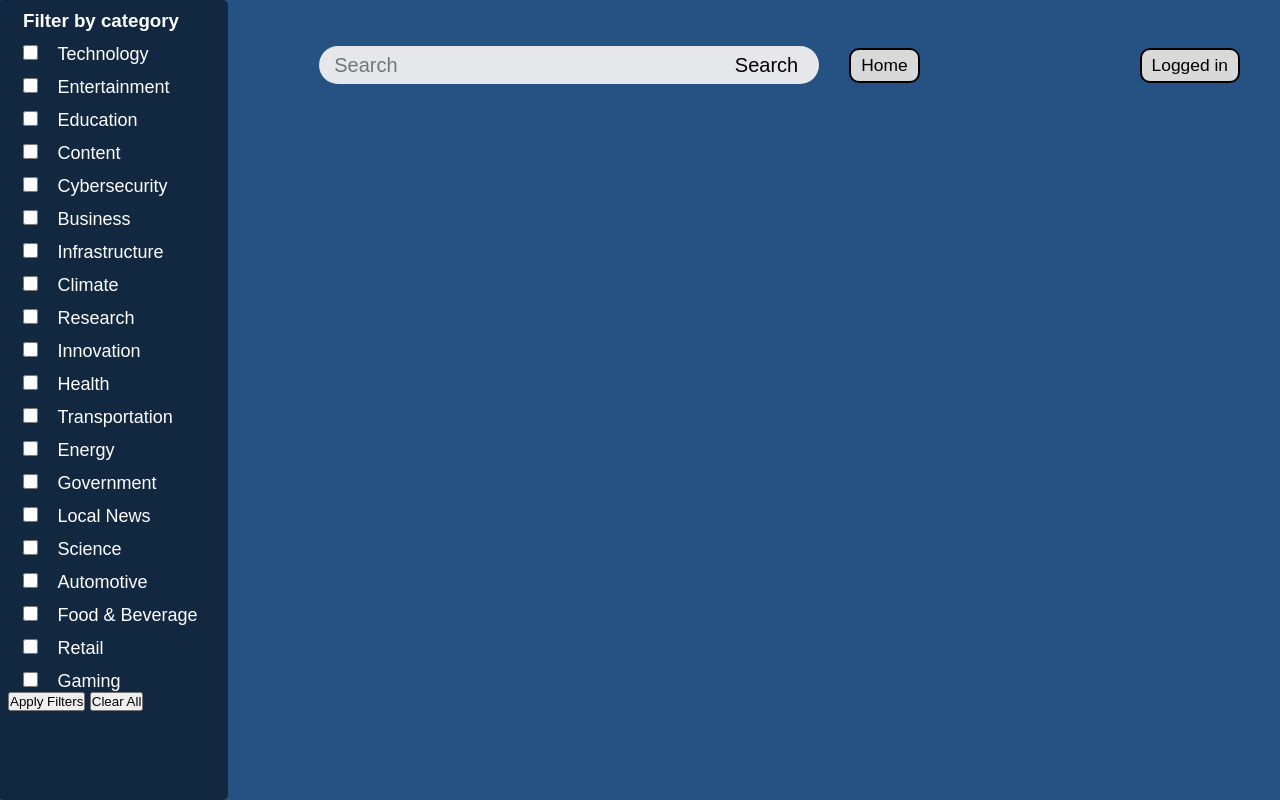
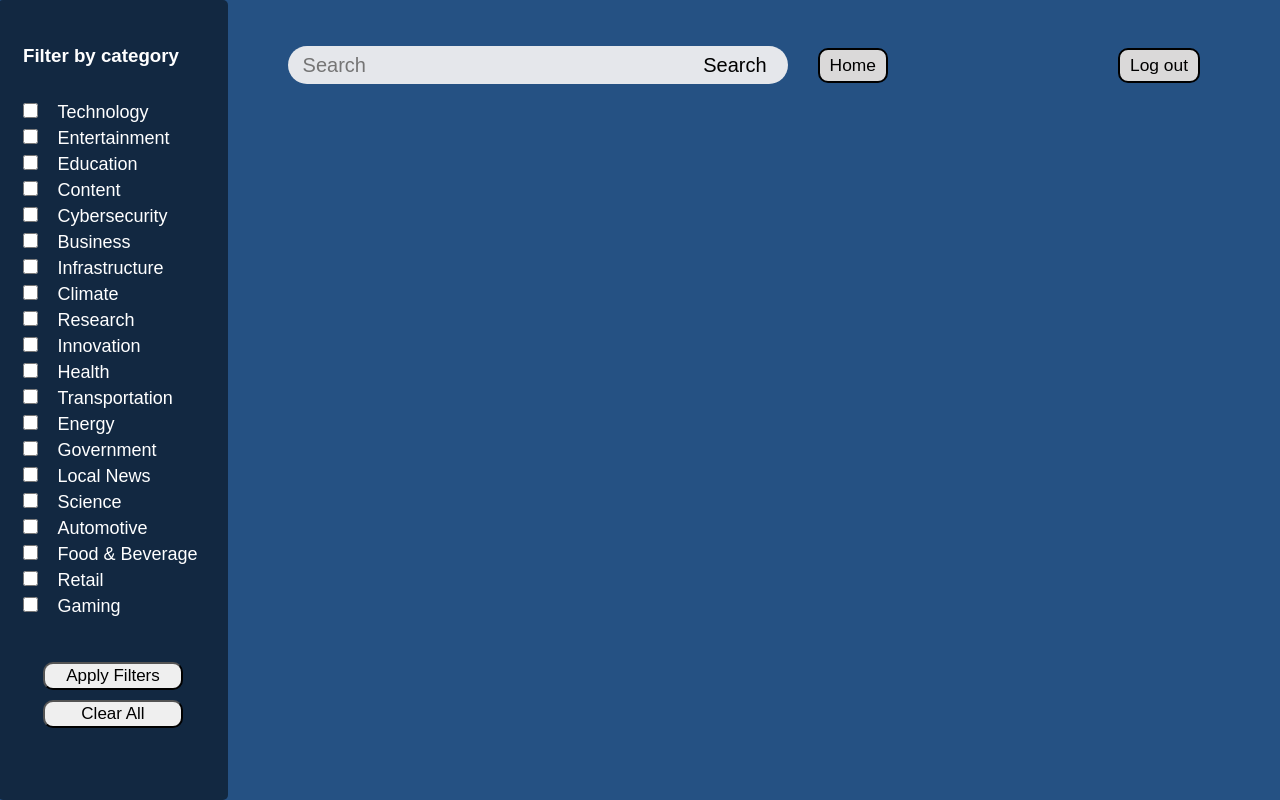
Before and after one commit to Olando07/WEBD2_finalProject, a PHP site: page / in a window 1280 px wide. Run offline with PHP 8.4, Linux system fonts and the light colour scheme; data that the repository does not hold is empty.

Commit message:
Improve navbar and comments UI, update styles
Added a consistent navigation bar to fullpost.php, updated the comments section with a heading, and improved markup structure in index.php. Enhanced main.css to support the new navbar and comments styles, adjusted category filter and button styling, and improved layout consistency across pages.

```diff
--- a/index.php
+++ b/index.php
@@ -13,6 +13,7 @@ if(!empty($selectedCategories)){
     $posts=$db->query('SELECT * FROM posts ORDER BY time_created DESC');
 }
 
+// Array of categories
 $categories = [
     'Technology',
     'Entertainment',
@@ -53,7 +54,9 @@ $categories = [
                 <div class="category-filters">
                     <h3>Filter by category</h3>
 
+                    <!-- Categories users can select -->
                     <?php foreach($categories as $category):?>
+                        <!-- Individual category checkbox container -->
                         <div class="category">
                             <input type="checkbox" name="selected_categories[]" value="<?= $category?>" id="<?= $category?>" <?= in_array($category, $selectedCategories) ? 'checked' : '' ?>>
                             <label for="<?= $category?>"><?= $category?></label>
@@ -61,7 +64,9 @@ $categories = [
                     <?php endforeach ?>
 
                     <div class="form-actions">
+                        <!-- Submit button to apply the filters -->
                         <input type="submit" value="Apply Filters" class="filter-btn">
+                        <!-- Clear button to remove filters -->
                         <input type="submit" value="Clear All" onclick="clearAll()">
                     </div>
                 </div>
@@ -73,23 +78,23 @@ $categories = [
                     <input type="text" placeholder="Search" id="search-bar">
                     <input type="submit" value="Search" id="search-btn">
                 </div>
+                <!-- Link to home page -->
                 <a href="index.php" id="homepage">Home</a>
-                <a href="login.php" id="loginStatus">Logged in</a>
+                <!-- Log out button -->
+                <a href="login.php" id="loginStatus">Log out</a>
             </nav>
         </div>
         <div class="news-posts">
-
+             <!-- PHP for fetching posts -->
             <?php while($row = $posts->fetch(PDO::FETCH_ASSOC)):?>
-
-                 <!-- TODO: link the search of the database by category -->
+                <!-- Check if the current post has a category assigned -->
                 <?php if($row['category']):?>
+                    <!-- Container div for each individual post -->
                     <div class="posts">
                         <h3 class="title">
                             <?= $row['title']?>
                         </h3>
-
                         <p><?= $row['report']?></p>
-
                         <a href="fullpost.php?id=<?= $row['post_id']?>" class="fullpost">Read the full news post →</a>
                     </div>
                 <?php endif?>
@@ -97,6 +102,7 @@ $categories = [
         </div>
     </div>
 
+    <!-- Javascript to handle category checkbox clearing -->
     <script>
         function clearAll(){
             document.querySelectorAll('input[name="selected_categories[]"]').forEach(checkbox => {
@@ -106,6 +112,5 @@ $categories = [
             document.querySelector('form').submit();
         }
     </script>
-
 </body>
 </html>
--- a/main.css
+++ b/main.css
@@ -184,7 +184,7 @@ html {
 /* End of Login/SignUp styles */
 
 /* Start of navbar styles */
-.main .nav-bar nav .search-div input {
+.main .nav-bar nav .search-div input, .nav-bar nav .search-div input {
     color: var(--black);
     margin: 5px 15px;
     border-width: 0;
@@ -192,7 +192,7 @@ html {
     background: transparent;
 }
 
-.main .nav-bar nav .search-div {
+.main .nav-bar nav .search-div, .nav-bar nav .search-div {
     background: #e5e7eb;
     border-radius: 40px;
     width: 500px;
@@ -202,7 +202,7 @@ html {
     justify-content: space-between;
 }
 
-.main .nav-bar nav .search-div #search-btn {
+.main .nav-bar nav .search-div #search-btn, .nav-bar nav .search-div #search-btn {
     cursor: pointer;
     font-size: 20px;
     margin: 0 15px 0 0;
@@ -219,7 +219,7 @@ html {
     text-decoration: underline;
 }
 
-.main .nav-bar nav .search-div #search-bar {
+.main .nav-bar nav .search-div #search-bar, .nav-bar nav .search-div #search-bar {
     border-radius: 16px;
     font-size: 20px;
     padding: 1px 15px;
@@ -227,11 +227,15 @@ html {
     margin: 0;
 }
 
-.main .nav-bar {
+.main .nav-bar, .nav-bar {
     height: 100px;
     display: flex;
     align-items: center;
     margin: 15px 0 0;
+}
+
+.nav-bar {
+    margin: 15px 0;
 }
 
 .main .nav-bar nav {
@@ -244,7 +248,16 @@ html {
     margin-right: 20px;
 }
 
-.main .nav-bar nav a {
+.nav-bar nav{
+    display: flex;
+    align-items: center;
+    justify-content: flex-end;
+    flex-direction: row;
+    height: 100%;
+    width: 100%;
+}
+
+.main .nav-bar nav a, .nav-bar nav a {
     padding: 6px;
     color: var(--black);
     border-bottom: #000;
@@ -257,12 +270,19 @@ html {
     margin: 0px 20px;
 }
 
-.main .nav-bar nav #homepage {
-    margin: 0px 10px 0px 30px;
-    margin-right: 200px;
+.nav-bar nav #homepage {
+    margin: 0px 315px 0px 30px;
 }
 
-.main .nav-bar nav #loginStatus {
+.main .nav-bar nav #homepage {
+    margin: 0px 210px 0px 30px;
+}
+
+.nav-bar nav #loginStatus {
+    margin-right: 60px;
+}
+
+.main .nav-bar nav #loginStatus, .nav-bar nav #loginStatus {
     background-color: #dad9d9;
     border: 2px solid #000;
     border-radius: 10px;
@@ -293,12 +313,28 @@ html {
 }
 
 .main .category-list .category {
-    margin: 12px 0 0 10px;
+    margin: 5px 0 0 10px;
 }
 
 .main .category-list .category-filters h3 {
     color: #fff;
-    margin-left: 15px;
+    margin: 35px 0 35px 15px;
+}
+
+.main .category-list .category-filters .form-actions {
+    margin: 40px 0 0;
+    display: flex;
+    flex-direction: column;
+}
+
+.main .category-list .category-filters .form-actions input {
+    margin: 5px 0;
+    font-size: 17px;
+    border-radius: 10px;
+    padding: 2px 0;
+    width: 140px;
+    place-self: center;
+    cursor: pointer;
 }
 
 .main .category-list .category input {
```
Also changed, not shown: other parts of main.css (+20 -5 lines), fullpost.php (+15 -0 lines). Lines whose indentation alone changed are shown as unchanged.
